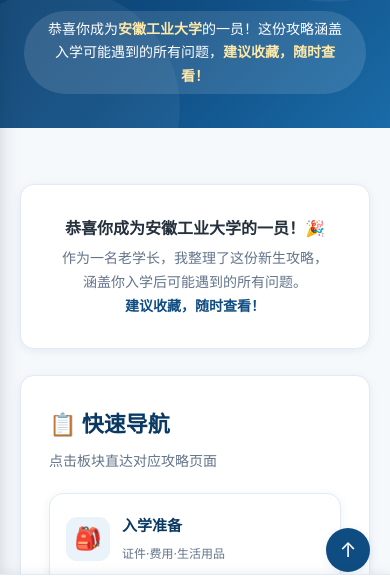
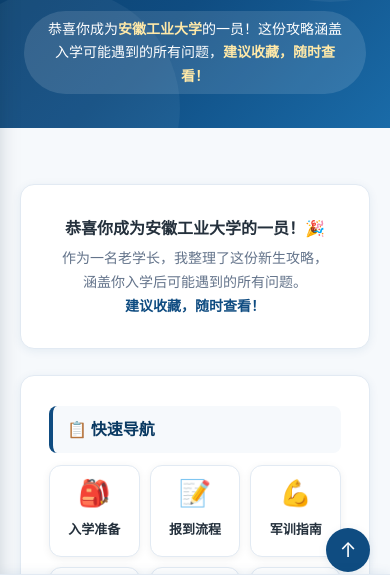
Before and after one commit to Fingal-x/ahut-guide, a plain HTML site: page index.html in a window 390 px wide. Shown: the part 198-776 px from the top of the page. Drawn offline with Linux system fonts and the light colour scheme.

Commit message:
style: mobile quick-nav 3-col card grid like MASU layout

```diff
--- a/css/style.css
+++ b/css/style.css
@@ -206,26 +206,35 @@
 .link-card .t{font-weight:700;color:var(--blue-dark);font-size:14px;}
 .link-card .d{font-size:12px;color:var(--muted);}
 
-/* ===== 首页：快速导航网格（仿马院 menu-grid） ===== */
+/* ===== 首页：快速导航网格（马院式：3列上图下文卡片） ===== */
+.section-title{
+  display:flex;align-items:center;gap:8px;
+  background:var(--bg);border-left:4px solid var(--blue);
+  padding:10px 14px;border-radius:8px;font-size:16px;font-weight:700;color:var(--blue-dark);
+  margin-bottom:12px;
+}
 .menu-grid{
-  display:grid;grid-template-columns:repeat(3,1fr);gap:14px;margin-top:14px;
+  display:grid;grid-template-columns:repeat(3,1fr);gap:12px;margin-top:0;
 }
-@media(max-width:720px){.menu-grid{grid-template-columns:repeat(2,1fr);}}
-@media(max-width:420px){.menu-grid{grid-template-columns:1fr;}}
 .menu-item{
-  display:flex;align-items:center;gap:12px;background:var(--card);
-  border:1px solid var(--border);border-radius:var(--radius);box-shadow:var(--shadow);
-  padding:18px 16px;transition:.2s;color:var(--ink);
+  display:flex;flex-direction:column;align-items:center;justify-content:center;gap:9px;
+  background:var(--card);border:1px solid var(--border);border-radius:12px;
+  box-shadow:0 2px 8px rgba(0,0,0,.06);padding:18px 8px;text-align:center;
+  transition:.2s;color:var(--ink);
 }
 .menu-item:hover{
-  border-color:var(--blue);transform:translateY(-2px);box-shadow:0 4px 14px rgba(15,76,129,.18);text-decoration:none;
+  border-color:var(--blue);transform:translateY(-2px);
+  box-shadow:0 4px 14px rgba(15,76,129,.18);text-decoration:none;
 }
-.menu-item .menu-icon{
-  width:44px;height:44px;border-radius:11px;background:var(--blue-light);
-  display:flex;align-items:center;justify-content:center;font-size:22px;flex-shrink:0;
+.menu-item .menu-icon{font-size:30px;line-height:1;flex-shrink:0;}
+.menu-item .menu-label{font-weight:600;color:var(--ink);font-size:14px;}
+.menu-item .menu-desc{display:none;}
+@media(max-width:720px){
+  .menu-grid{gap:10px;}
+  .menu-item{padding:14px 6px;}
+  .menu-item .menu-icon{font-size:26px;}
+  .menu-item .menu-label{font-size:13px;}
 }
-.menu-item .menu-label{font-weight:700;color:var(--blue-dark);font-size:15px;}
-.menu-item .menu-desc{font-size:12px;color:var(--muted);margin-top:1px;}
 
 /* ===== 首页：学校信息横幅（仿马院） ===== */
 .school-info-banner{
--- a/index.html
+++ b/index.html
@@ -53,8 +53,7 @@
 
   <!-- 快速导航 -->
   <section class="block">
-    <h2>📋 快速导航</h2>
-    <p class="lead">点击板块直达对应攻略页面</p>
+    <div class="section-title">📋 快速导航</div>
     <div class="menu-grid">
       <a class="menu-item" href="prepare.html">
         <span class="menu-icon">🎒</span>
```
